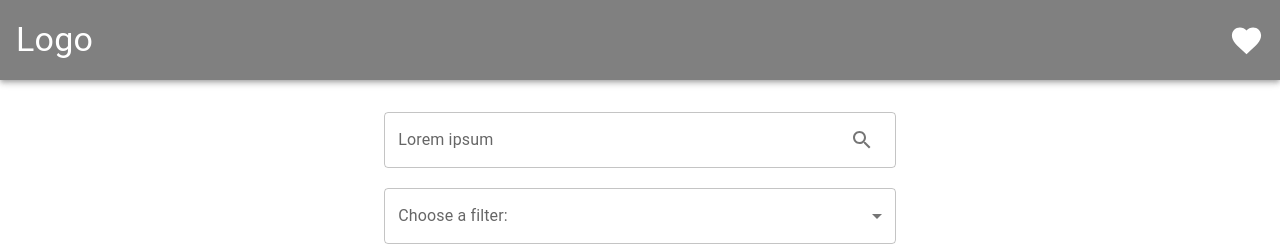
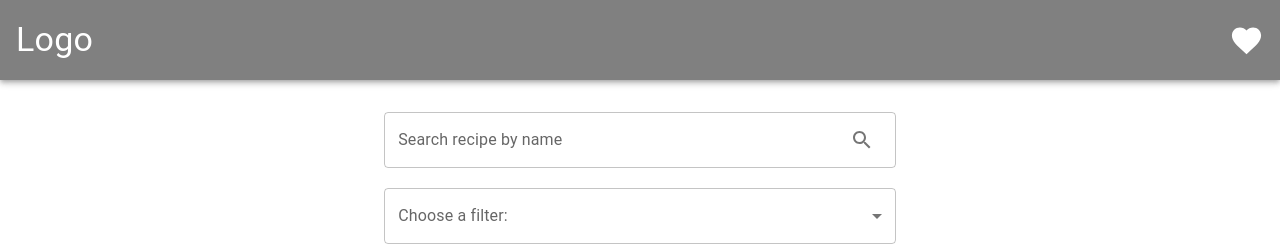
Before and after one commit to h3770k1k1/rapidapi-cake-app, a React (Create React App) app: page / in a window 1280 px wide. Shown: the top 246 px of the page. Built offline with nearby package versions, Linux system fonts and the light colour scheme.

Commit message:
add selectoption component to different file

```diff
--- a/src/App.js
+++ b/src/App.js
@@ -11,7 +11,6 @@ function App() {
 
 	const handleFilterChange = (selectedValues) => {
 		setSelectedFilters(selectedValues);
-		// Możesz dodać dowolną logikę reakcji na zmianę wybranych filtrów.
 	};
 
 	const filters = [
--- a/src/components/FiltersDropDown.jsx
+++ b/src/components/FiltersDropDown.jsx
@@ -1,18 +1,6 @@
 import React from "react";
 import { FormControl, InputLabel, MenuItem, Select } from "@mui/material";
-
-const SelectOption = ({ children, ...props }) => {
-	const { value } = props;
-	const selectedFilters = Array.isArray(props.value)
-		? props.value
-		: [props.value];
-
-	return (
-		<MenuItem {...props} selected={selectedFilters.includes(value)}>
-			{children}
-		</MenuItem>
-	);
-};
+import SelectOption from "./SelectOption"; // Update the file path if necessary
 
 const FiltersDropDown = ({ filters, selectedFilters, onFilterChange }) => {
 	const handleFilterChange = (event) => {
--- a/src/components/SearchBar.jsx
+++ b/src/components/SearchBar.jsx
@@ -7,7 +7,7 @@ const SearchBar = () => {
 	return (
 		<form>
 			<TextField
-				label="Lorem ipsum"
+				label="Search recipe by name"
 				sx={{ width: "40%" }}
 				InputProps={{
 					endAdornment: (
--- /dev/null
+++ b/src/components/SelectOption.jsx
@@ -0,0 +1,17 @@
+import React from "react";
+import { MenuItem } from "@mui/material";
+
+const SelectOption = ({ children, ...props }) => {
+	const { value } = props;
+	const selectedFilters = Array.isArray(props.value)
+		? props.value
+		: [props.value];
+
+	return (
+		<MenuItem {...props} selected={selectedFilters.includes(value)}>
+			{children}
+		</MenuItem>
+	);
+};
+
+export default SelectOption;
```
